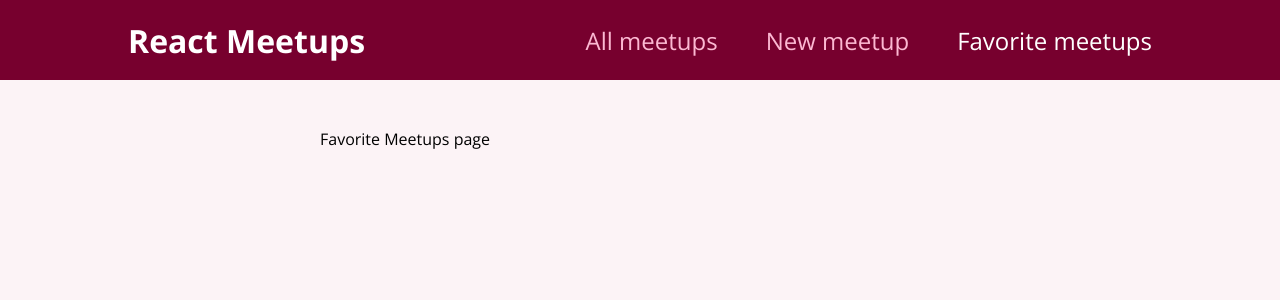
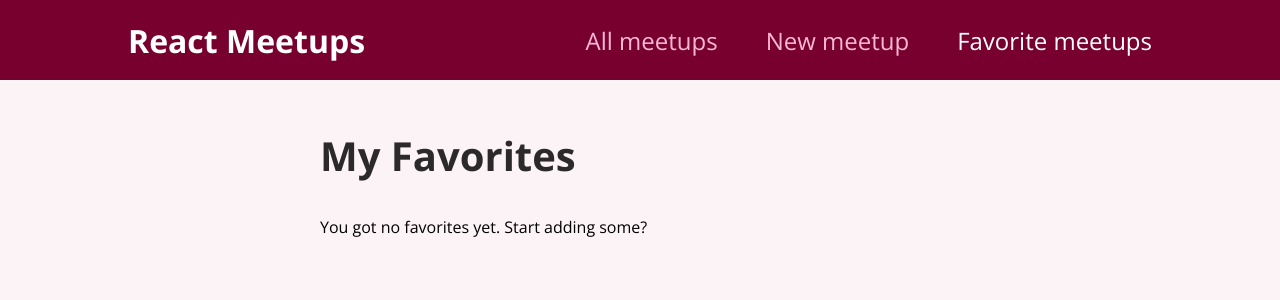
Before and after one commit to brandaogabriel7/react-course, a React (Create React App) app: page /meetups/favorites in a window 1280 px wide. Shown: the top 300 px of the page. Built offline with nearby package versions, Linux system fonts and the light colour scheme.

Commit message:
feat: show favorites in favorites page

```diff
--- a/src/pages/Favorites/Favorites.js
+++ b/src/pages/Favorites/Favorites.js
@@ -1,5 +1,20 @@
+import { useContext } from 'react';
+import MeetupList from '../../components/Meetups/MeetupList/MeetupList';
+import FavoritesContext from '../../contexts/favorites-context';
+
 const Favorites = () => {
-    return (<div>Favorite Meetups page</div>);
+    const favoritesContext = useContext(FavoritesContext);
+
+    return (
+        <section>
+            <h1>My Favorites</h1>
+            {
+                favoritesContext.total > 0
+                    ? <MeetupList meetups={favoritesContext.favorites} />
+                    : <p>You got no favorites yet. Start adding some?</p>
+            }
+        </section>
+    );
 };
 
 export default Favorites;
```
